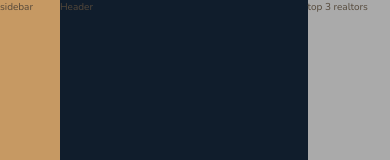
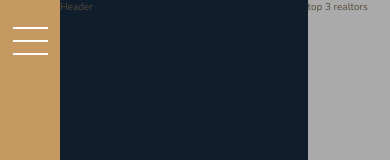
Before and after one commit to HarishTagadghar/nexter-css, a website: page index.html in a window 390 px wide. Shown: the top 160 px of the page. Drawn offline with nearby package versions, Linux system fonts and the light colour scheme.

Commit message:
sidebar hamburger completed

```diff
--- a/index.html
+++ b/index.html
@@ -14,7 +14,7 @@
     </head>
     <body class="container">
         <div class="sidebar">
-            sidebar
+            <button class="nav-btn"></button>
         </div>
         <header class="header">
             Header
@@ -336,7 +336,7 @@
             </li>
            </ul>
            <p class="copyright">
-               &copy; THis app was creaded by <span>HARISH TAGADGHAR</span> to explore css properties in a udemy couse by jonas
+               &copy; This App was created by <span>HARISH TAGADGHAR</span> to explore css properties in a udemy couse by jonas
            </p>
         </footer>
     </body>
--- a/sass/_sidebar.scss
+++ b/sass/_sidebar.scss
@@ -1,5 +1,32 @@
 .sidebar{
     background-color: $color-primary;
     grid-row: 1 / -1;
+    display: flex;
+    justify-content: center;
+    cursor: pointer;
+}
+.nav-btn {
+    border: none;
+    border-radius:none;
+    height: 2px;
+    width: 3.5rem;
+    background-color: #fff;
+    margin-top: 4rem;
 
+    &::before{
+    content: "";
+    display: block;
+    height: 2px;
+    width: 3.5rem;
+    background-color: #fff;
+    transform: translateY(1.3rem);
+    }
+    &::after{
+        content: "";
+        display: block;
+        height: 2px;
+        width: 3.5rem;
+        background-color: #fff;
+        transform: translateY(-1.5rem);
+    }
 }
```
Also changed, not shown: css/style.css.
